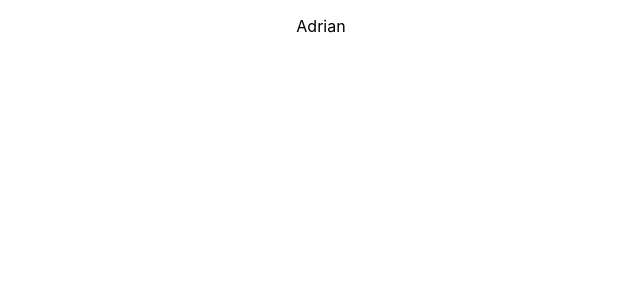
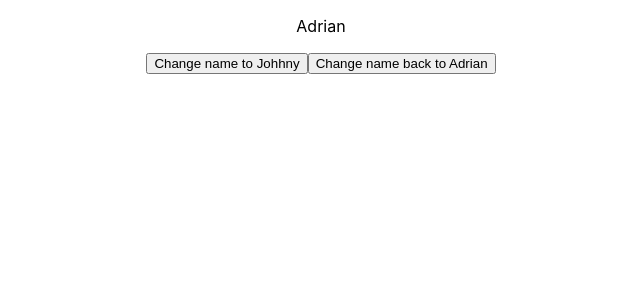
Before and after one commit to Adriantutuianu/react-recap, a React (Create React App) app: page / in a window 1280 px wide. Shown: the top 300 px of the page, without its empty margins (319-959 px from the left). Built offline with nearby package versions, Linux system fonts and the light colour scheme.

Commit message:
Button to update state value

```diff
--- a/src/App.js
+++ b/src/App.js
@@ -7,6 +7,10 @@ function App() {
   return (
     <div className="App">
       <p>{name}</p>
+      <button onClick={() => setName("Johnny")}>Change name to Johhny </button>
+      <button onClick={() => setName("Adrian")}>
+        Change name back to Adrian{" "}
+      </button>
     </div>
   );
 }
```
